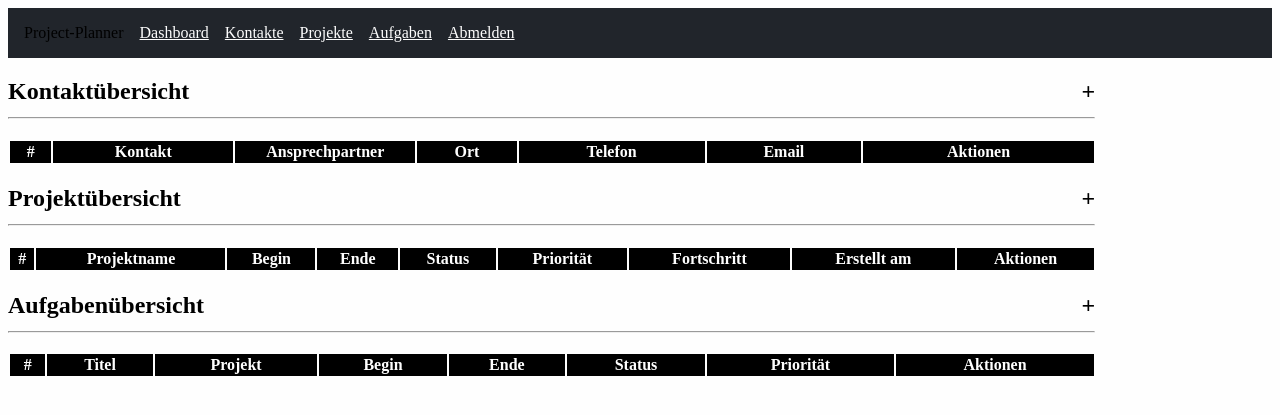
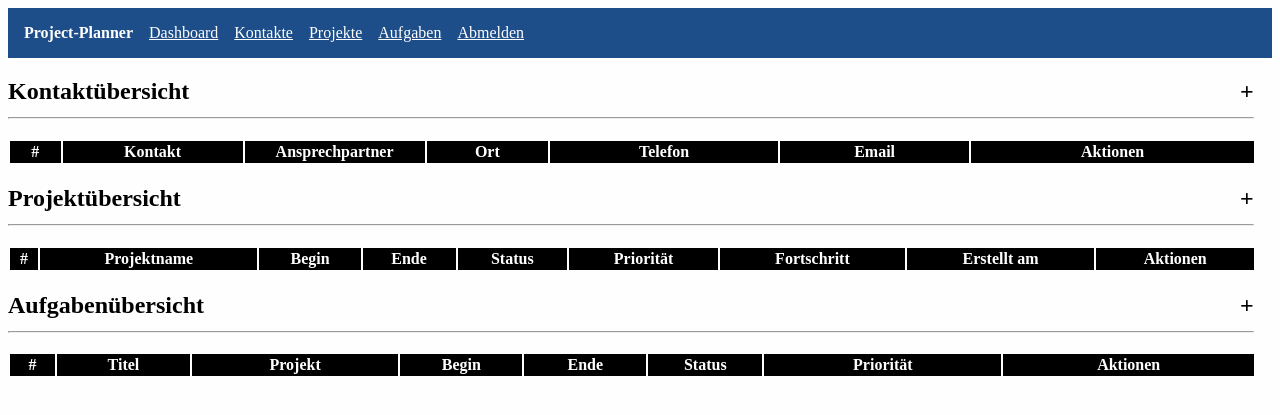
Before and after one commit to heinrichschiller/projectplanner, a PHP site: page / in a window 1280 px wide. Shown: the top 415 px of the page. Run offline with PHP 8.4, Linux system fonts and the light colour scheme; the visitor is signed in with stand-in values (Sample User, id 1); data that the repository does not hold is empty.

Commit message:
#CHANGE 'update skin'

```diff
--- a/skin/css/style.css
+++ b/skin/css/style.css
@@ -13,14 +13,15 @@ h1 {
 }
 
 h2 {
-    width: 45.3em;
+    width: 51.9em;
 }
 
 nav {
-    background-color: #21252b;
     display: flex;
     flex-direction: column;
     justify-content: flex-start;
+    background-color: rgba(29, 78, 137, 1);
+    color: #fefefe;
 }
 
 ul {
@@ -28,12 +29,8 @@ ul {
     list-style: none;
 }
 
-header {
-    margin-top: -1.4em;
-    height: 50px;
-    line-height: 50px;
-    background-color: rgba(29, 78, 137, 1);
-    color: #fefefe;
+.header {
+    font-weight: bold;
 }
 
 select {
@@ -45,8 +42,7 @@ label {
     display: inline-block;
 }
 
-input[type="text"],
-input[type="email"] {
+input {
     width: 33em;
     height: 2rem;
 }
@@ -67,7 +63,7 @@ fieldset label {
 }
 
 table {
-    width: 68em;
+    width: 78em;
 }
 
 th {
@@ -142,6 +138,21 @@ textarea {
 .action-button {
     background-color: rgb(29, 78, 137);
     text-align: center;
+    width: 78px;
+}
+
+.td_begin,
+.td_end,
+.td_createdAt {
+    width: 118px;
+}
+
+.td_status {
+    width: 110px;
+}
+
+.td_priority {
+    width: 80px;
 }
 
 .action-button a {
--- a/skin/js/tables.js
+++ b/skin/js/tables.js
@@ -4,6 +4,7 @@ $(function() {
     $("#tasks-table td:contains('Warten')").addClass("task-active");
     $("#tasks-table td:contains('Abgeschlossen')").addClass("task-done");
     $("#tasks-table td:contains('Eingestellt')").addClass("task-suspend");
+    $("#tasks-table td:contains('Nicht festgelegt')").addClass("in-planning");
 
     $("#tasks-table td:contains('Niedrig')").addClass("not-important");
     $("#tasks-table td:contains('In Plannung')").addClass("in-planning");
```
